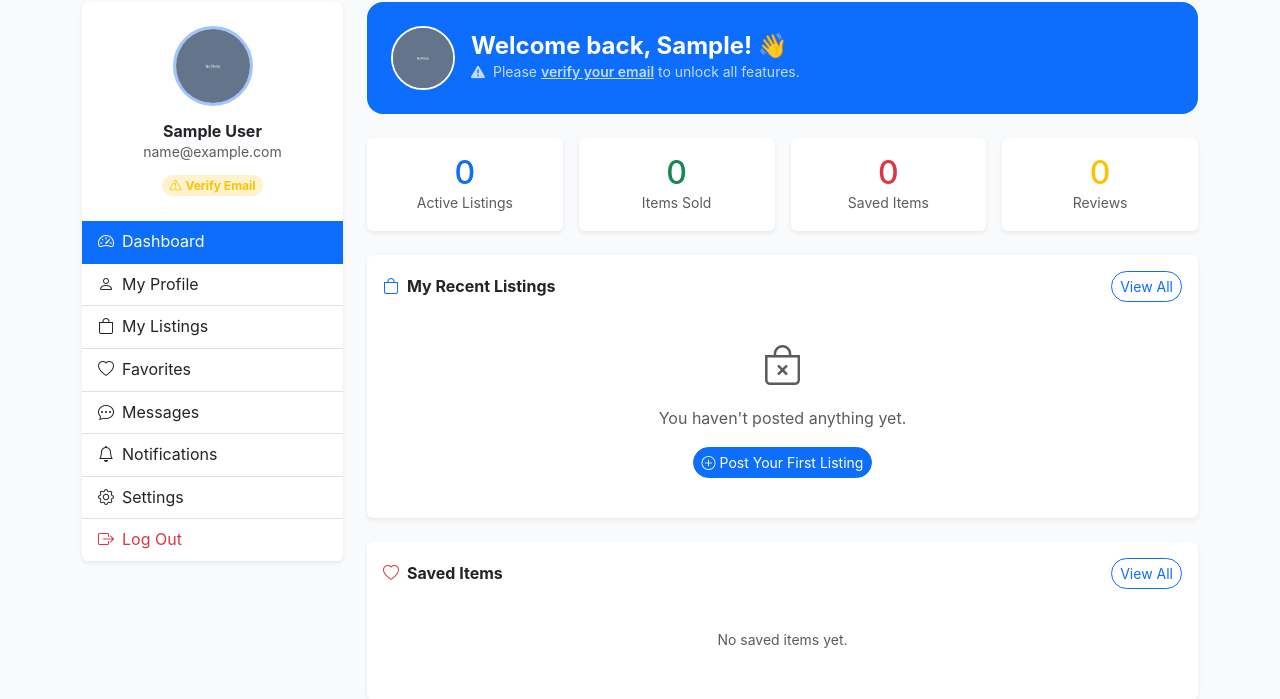
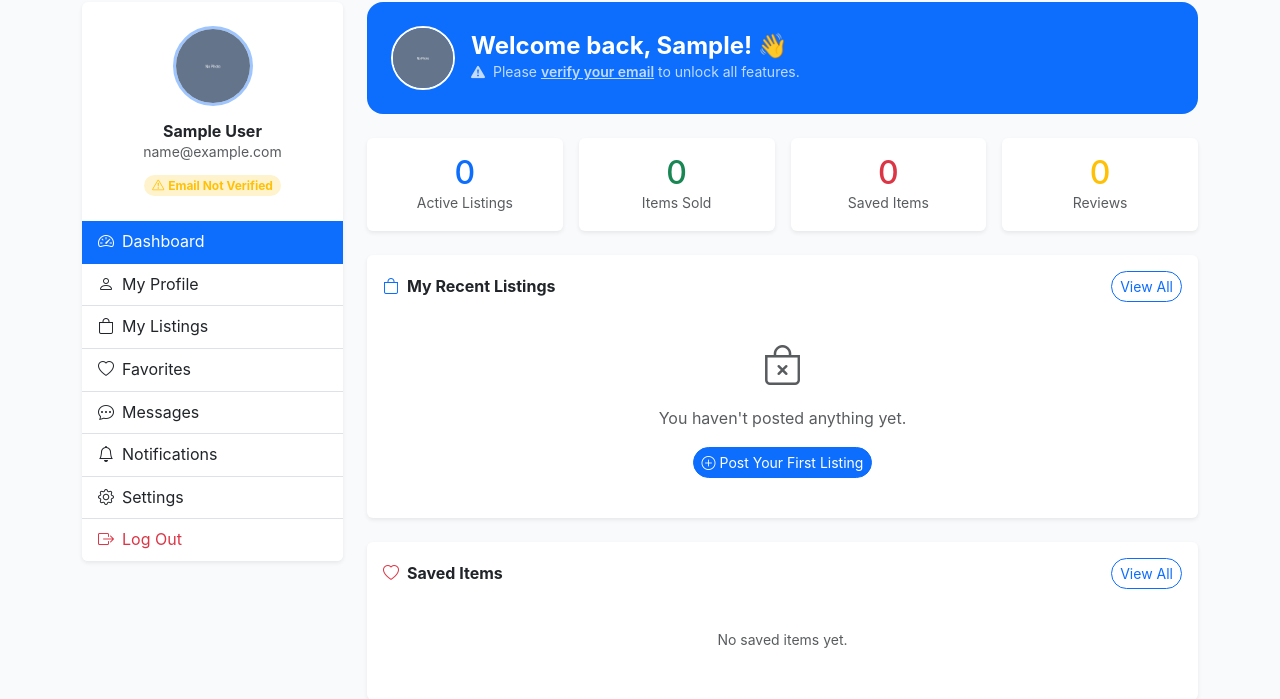
Before and after one commit to Rjems995/CampusMarketplace, a Flask app: page /profile/dashboard in a window 1280 px wide. Shown: the part 110-809 px from the top of the page. Run offline with Flask 3, Linux system fonts and the light colour scheme; the visitor is signed in with stand-in values (Sample User, id 1); data that the repository does not hold is empty; some libraries are stand-ins or nearby versions.

Commit message:
Update _sidebar.html

```diff
--- a/templates/profile/_sidebar.html
+++ b/templates/profile/_sidebar.html
@@ -18,10 +18,9 @@
           <i class="bi bi-patch-check-fill me-1"></i>Verified
         </span>
       {% else %}
-        <a href="{{ url_for('auth.resend_verification') }}"
-           class="badge bg-warning-subtle text-warning rounded-pill small text-decoration-none">
-          <i class="bi bi-exclamation-triangle me-1"></i>Verify Email
-        </a>
+        <span class="badge bg-warning-subtle text-warning rounded-pill small">
+          <i class="bi bi-exclamation-triangle me-1"></i>Email Not Verified
+        </span>
       {% endif %}
     </div>
   </div>
```
